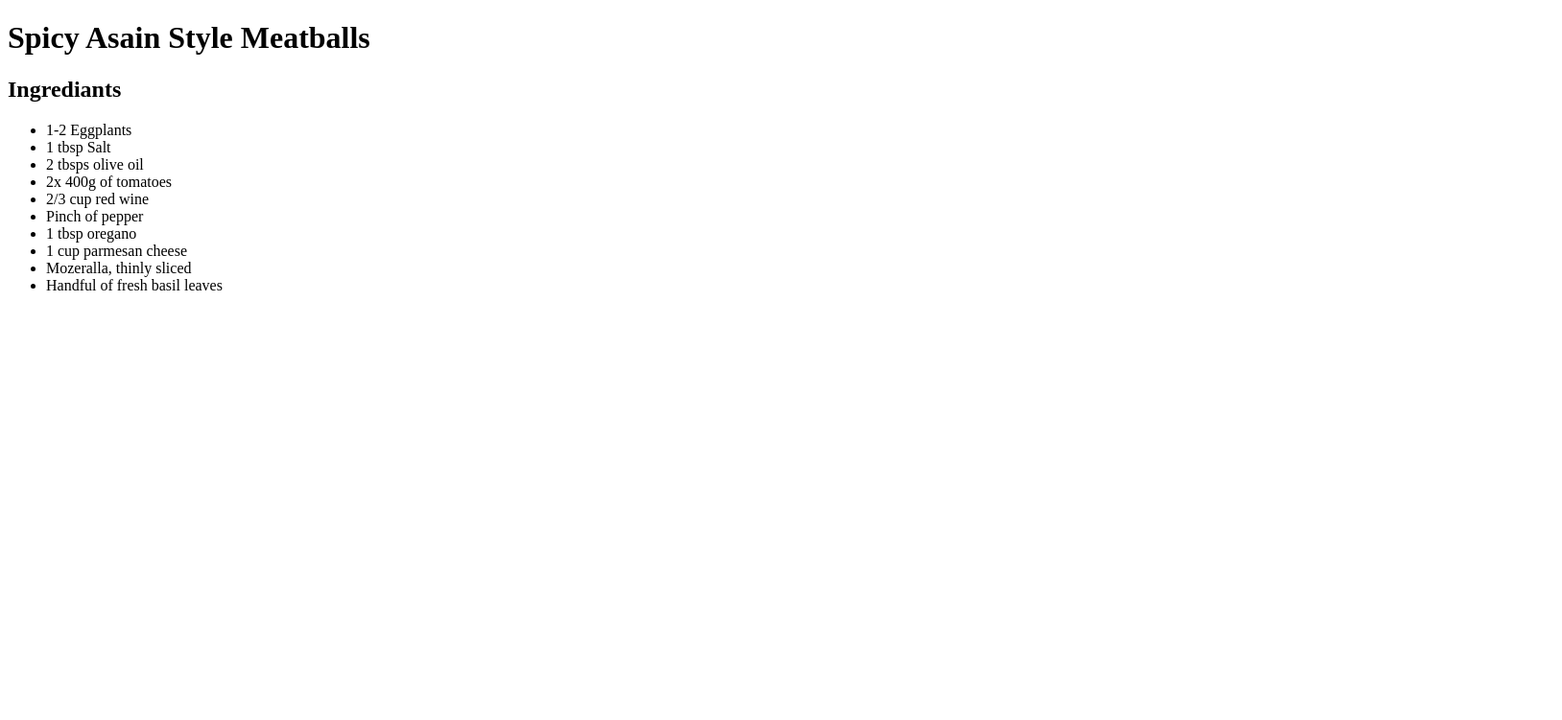
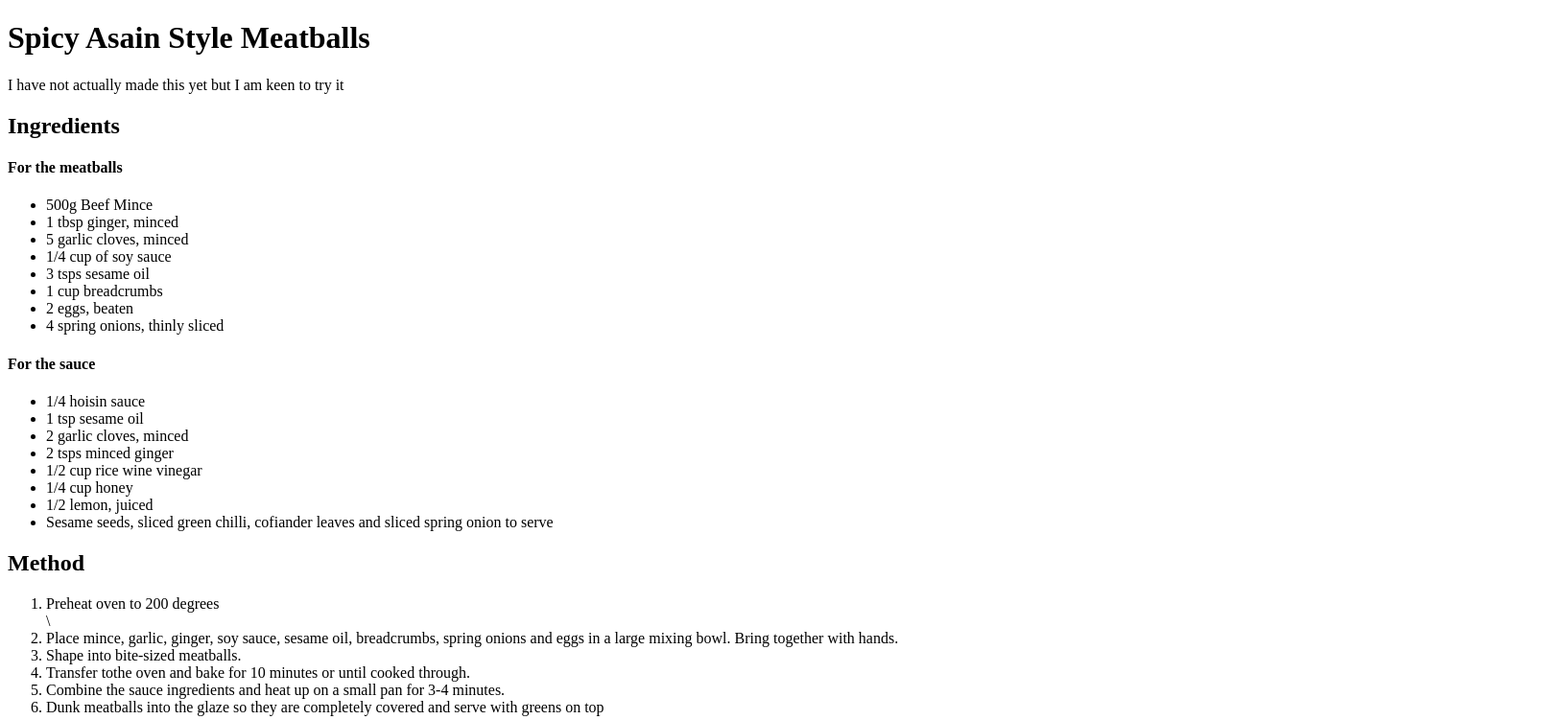
Before and after one commit to steezyl/odin-recipes, a plain HTML site: page recipes/asianmeatballs.html in a window 1280 px wide. Shown: the top 751 px of the page at 96% size, 1628 px wide, since content can reach past the window. Drawn offline with Linux system fonts and the light colour scheme.

Commit message:
Recipe content added and links back to homepage

```diff
--- a/recipes/asianmeatballs.html
+++ b/recipes/asianmeatballs.html
@@ -8,18 +8,53 @@
 </head>
 <body>
     <h1> Spicy Asain Style Meatballs</h1>
-    <h2> Ingrediants</h2>
+    <p> I have not actually made this yet but I am keen to try it</p>
+    <h2>Ingredients</h2>
+    <h4>For the meatballs</h4>
     <ul>
-        <li>1-2 Eggplants</li>
-        <li>1 tbsp Salt</li>
-        <li>2 tbsps olive oil</li>
-        <li>2x 400g of tomatoes</li>
-        <li>2/3 cup red wine</li>
-        <li>Pinch of pepper</li>
-        <li>1 tbsp oregano</li>
-        <li>1 cup parmesan cheese</li>
-        <li>Mozeralla, thinly sliced</li>
-        <li>Handful of fresh basil leaves</li>
+        <li>500g Beef Mince</li>
+        <li>1 tbsp ginger, minced</li>
+        <li>5 garlic cloves, minced</li>
+        <li>1/4 cup of soy sauce</li>
+        <li>3 tsps sesame oil</li>
+        <li>1 cup breadcrumbs</li>
+        <li>2 eggs, beaten</li>
+        <li>4 spring onions, thinly sliced</li>
     </ul>
+    <h4>For the sauce</h4>
+    <ul>
+        <li>1/4 hoisin sauce</li>
+        <li>1 tsp sesame oil</li>
+        <li>2 garlic cloves, minced</li>
+        <li>2 tsps minced ginger</li>
+        <li>1/2 cup rice wine vinegar</li>
+        <li>1/4 cup honey</li>
+        <li>1/2 lemon, juiced</li>
+        <li>Sesame seeds, sliced green chilli, cofiander leaves and sliced spring onion to serve</li>
+    </ul>
+    <h2>Method</h2>
+    <ol>
+        <li>Preheat oven to 200 degrees</li>\
+        <li>Place mince, garlic, ginger, soy sauce, sesame oil, breadcrumbs, spring onions and eggs in a large mixing bowl.
+            Bring together with hands.
+        </li>
+        <li>Shape into bite-sized meatballs.</li>
+        <li>Transfer tothe oven and bake for 10 minutes or until cooked through.</li>
+        <li>Combine the sauce ingredients and heat up on a small pan for 3-4 minutes.</li>
+        <li>Dunk meatballs into the glaze so they are completely covered and serve with greens on top</li>
+    </ol>
+<img src="../images/meatballs.jpeg">
+
+<p>The image above is pretty close to what it looks like in the book. This recipe is from "The Student Kitchen".</p>
+
+<p>Check out some other recipes:</p>
+<p><a href="eggplant.html">Italian Baked Eggplant</a></p>
+<p><a href="springrolls.html">Chicken spring rolls</a></p>
+
+<p>Or go back to the home page:</p>
+<p><a href="../index.html">Home page</a></p>
+
+
+
 </body>
 </html>
```
Also changed, not shown: recipes/eggplant.html (+53 -0 lines), images/eggplant.jpeg (added), images/meatballs.jpeg (added).
